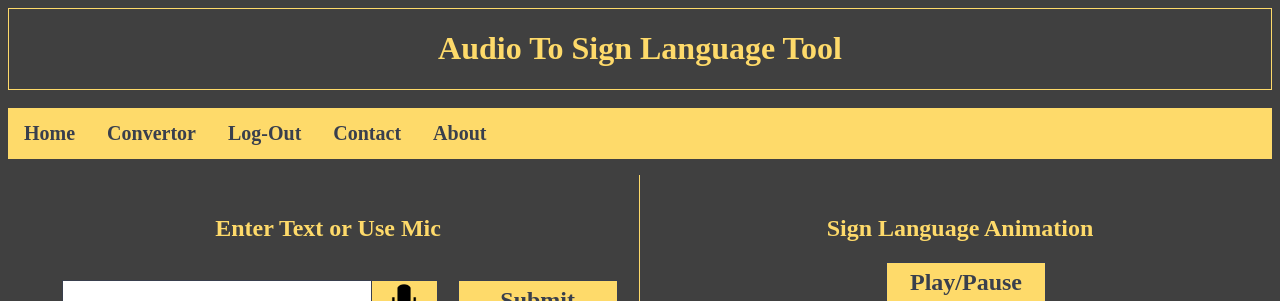
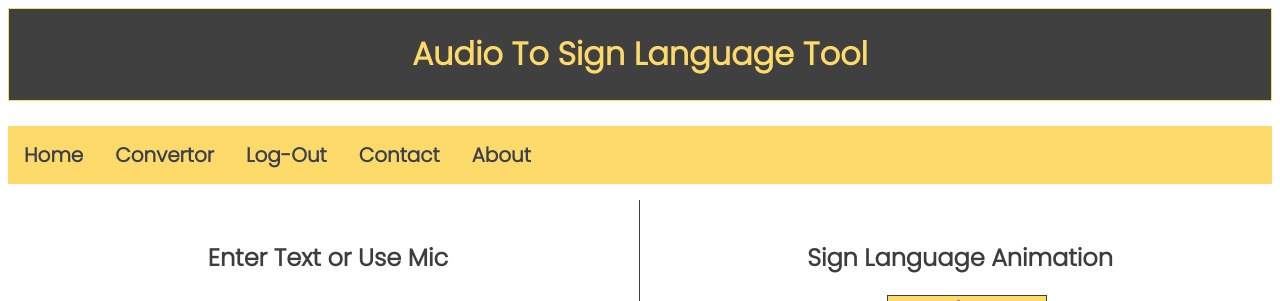
Before and after one commit to ParthBarse/audio-to-sign-language-converter, a Django app: page /animation/ in a window 1280 px wide. Shown: the top 301 px of the page. Run offline with Django 3.2, Linux system fonts and the light colour scheme; a user stored in the database is signed in.

Commit message:
first commit

```diff
--- a/manage.py
+++ b/manage.py
@@ -20,10 +20,4 @@ def main():
 
 
 if __name__ == '__main__':
-    nltk.download('punkt')
-    nltk.download('averaged_perceptron_tagger')
-    nltk.download('wordnet')
-    nltk.download('wordnet')
-    nltk.download('wordnet')
-    nltk.download('omw-1.4')
     main()
--- a/templates/animation.html
+++ b/templates/animation.html
@@ -11,7 +11,7 @@
 					<input type="text" name="sen" class="mytext" id="speechToText" placeholder="">
 					<button type="button" name="button" class="mic" onclick="record()"><img src="{% static 'mic3.png' %}" height="32px" width="38px" /></button>
 		  			&nbsp&nbsp&nbsp&nbsp
-		  			<input type="submit" name="submit" class="submit">
+		  			<input type="submit" name="submit" class="submit" style="font-family: 'Poppins', sans-serif;">
 
 		</form>
 		<br>
@@ -35,7 +35,7 @@
   <h2 align="center">Sign Language Animation</h2>
 
 	<div style="text-align:center">	&nbsp&nbsp
-  	<button class="submit" onclick="playPause()">Play/Pause</button>
+  	<button class="submit" onclick="playPause()" style="font-family: 'Poppins', sans-serif;">Play/Pause</button>
   	<!--  LETS USE ONLY PLAY PAUSE BUTTON WITH 720 *420 ,IT FITS THE SCREEN ASHISH
 
   	<button onclick="makeBig()">Big</button>
@@ -92,7 +92,7 @@
 
 		function myHandler()
 		{
-	 		document.getElementById("list").getElementsByTagName("li")[i].style.color = "#feda6a";
+	 		document.getElementById("list").getElementsByTagName("li")[i].style.color = "#3d3d3d";
 			document.getElementById("list").getElementsByTagName("li")[i].style.fontSize = "20px";
 			i++;
 	    	if (i == videoCount)
--- a/templates/base.html
+++ b/templates/base.html
@@ -2,24 +2,34 @@
 
 <!DOCTYPE html>
 <html>
+
 <head>
+  <link href="https://fonts.googleapis.com/css2?family=Poppins:wght@300&family=Ubuntu:wght@300&display=swap"
+    rel="stylesheet">
+
+  <title>Audio to Sign Language</title>
   <style>
+    * {
+      font-family: 'Poppins', sans-serif;
+    }
+
     .center {
       display: block;
       margin-left: auto;
       margin-right: auto;
       width: 50%;
     }
+
     #nav {
       list-style-type: none;
-  margin-top:0;
+      margin-top: 0;
       padding: 0;
       overflow: hidden;
       background-color: #feda6a;
     }
-h2
-{
-  color: #feda6a;
+
+    h2 {
+      color: #3d3d3d;
     }
 
     .li {
@@ -40,13 +50,15 @@ li a:hover {
       color: #feda6a;
       font-weight: bold;
     }
-.form-style button{
+
+    .form-style button {
 
       width: 89%;
-	height:70%;
+      height: 70%;
       padding: 5%;
       background: #feda6a;
-	border-bottom: 2px solid #393f4d;;
+      border-bottom: 2px solid #393f4d;
+      ;
       border-top-style: none;
       border-right-style: none;
       border-left-style: none;
@@ -61,6 +73,7 @@ li a:hover {
       color: #feda6a;
       font-weight: bold;
     }
+
     .split {
       height: 100%;
       width: 50%;
@@ -74,44 +87,44 @@ li a:hover {
 
     .left {
       left: 15;
-  border-right: 0px #feda6a solid;
+      border-right: 0px #3d3d3d solid;
     }
 
     .right {
       right: 0;
-  border-left: 1px #feda6a solid;
+      border-left: 1px #3d3d3d solid;
     }
 
     .mytext {
-    border:1px solid #393f4d;
-    border-right:none;
-    padding:4px;
-    margin:0px;
-    float:left;
-    height:32px;
-    overflow:hidden;
-    line-height:16px;
+      border: 1px solid #393f4d;
+      border-right: none;
+      padding: 4px;
+      margin: 0px;
+      float: left;
+      height: 32px;
+      overflow: hidden;
+      line-height: 16px;
       width: 300px;
       margin-left: 54px;
     }
 
     .mic {
-      border:1px solid #393f4d;
-      background:#feda6a;
-      vertical-align:top;
-      padding:0px;
-      margin:0;
-      float:left;
-      height:42px;
-      overflow:hidden;
-      width:5em;
-      text-align:center;
-      line-height:16px;
+      border: 1px solid #393f4d;
+      background: #feda6a;
+      vertical-align: top;
+      padding: 0px;
+      margin: 0;
+      float: left;
+      height: 42px;
+      overflow: hidden;
+      width: 5em;
+      text-align: center;
+      line-height: 16px;
     }
 
 
     .submit {
-    border:1px solid #393f4d;
+      border: 1px solid #393f4d;
       height: 42px;
       width: 160px;
       text-align: center;
@@ -120,40 +133,44 @@ li a:hover {
       font-weight: bold;
       font-size: 24px;
       font-family: "Times New Roman";
-    vertical-align:top;
+      vertical-align: top;
     }
+
     .submit:hover {
       background-color: #393f4d;
       color: #feda6a;
       font-weight: bold;
     }
+
     .td {
-  color: #feda6a;
+      color: #3d3d3d;
       font-weight: bold;
       font-size: 20px;
     }
 
-body
-{
-  background-color: #404040
+    body {
+      background-color: #ffffff
     }
 
-.form-style{
+    .form-style {
       font: 95% Arial, Helvetica, sans-serif;
       max-width: 400px;
       margin: 10px auto;
       padding: 16px;
 
     }
-.form-style h1, .form-style a{
+
+    .form-style h1,
+    .form-style a {
       padding: 20px 0;
       font-size: 24px;
       font-weight: bold;
       font-family: "Times New Roman";
       text-align: center;
       margin: -16px -16px 16px -16px;
-  color:#feda6a
+      color: #3d3d3d
     }
+
     .form-style input[type="text"],
     .form-style input[type="password"],
     .form-style input[type="date"],
@@ -164,8 +181,7 @@ body
     .form-style input[type="time"],
     .form-style input[type="url"],
     .form-style textarea,
-.form-style select
-{
+    .form-style select {
       -webkit-transition: all 0.30s ease-in-out;
       -moz-transition: all 0.30s ease-in-out;
       -ms-transition: all 0.30s ease-in-out;
@@ -179,9 +195,10 @@ body
       margin-bottom: 4%;
       border: 1px solid #ccc;
       padding: 3%;
-	color:#0000a0 ;
+      color: #0000a0;
       font: 95% Arial, Helvetica, sans-serif;
     }
+
     .form-style input[type="text"]:focus,
     .form-style input[type="password"]:focus,
     .form-style input[type="date"]:focus,
@@ -192,17 +209,18 @@ body
     .form-style input[type="time"]:focus,
     .form-style input[type="url"]:focus,
     .form-style textarea:focus,
-.form-style select:focus
-{
+    .form-style select:focus {
       box-shadow: 0 0 5px #0000a0;
       padding: 3%;
       border: 1px solid #0000a0;
     }
 
-.site-form span,label{
-  color: #feda6a;
+    .site-form span,
+    label {
+      color: #3d3d3d;
     }
-.errorlist{
+
+    .errorlist {
       color: red;
       font-weight: bold;
     }
@@ -214,6 +232,7 @@ body
   <h1 align=center>Audio To Sign Language Tool</h1>
 </div>
 <br>
+
 <body>
     <ul id="nav">
       <li class="li"><a class="active" href="{% url 'home' %}">Home</a></li>
@@ -230,11 +249,12 @@ body
       <li class="li"><a href="{% url 'about' %}">About</a></li>
     </ul>
 
-<div class="wrapper" >
+  <div class="wrapper">
     {% block content %}
     {% endblock %}
   </div>
 
 
 </body>
+
 </html>
```
Also changed, not shown: A2SL/wsgi.py (+0 -9 lines), db.sqlite3. Lines whose indentation alone changed are shown as unchanged.
